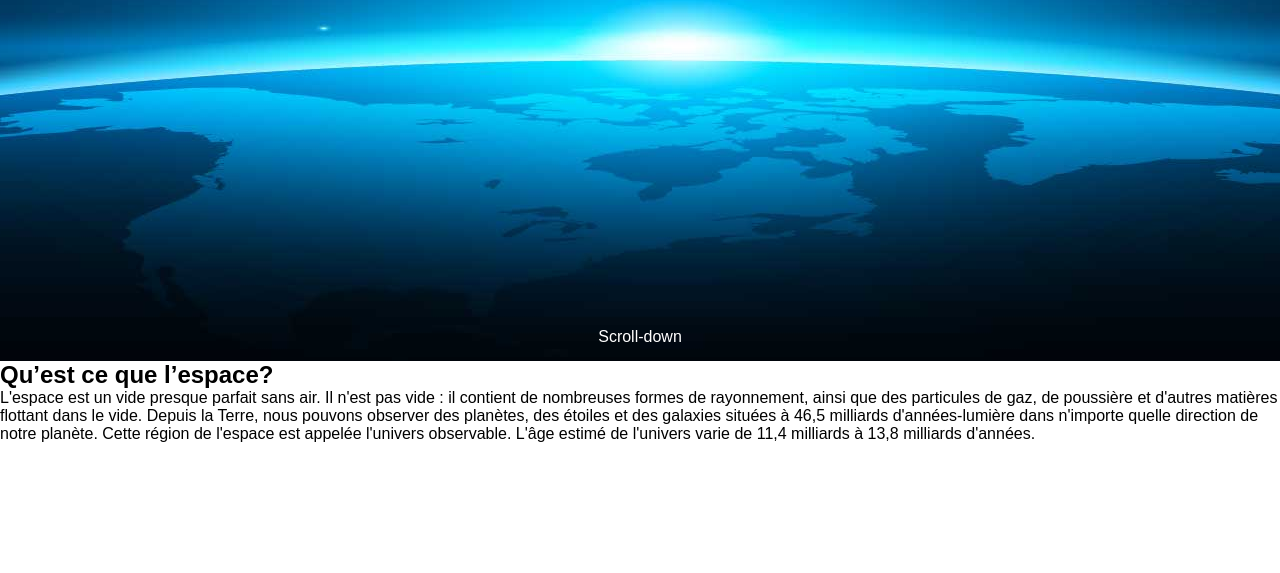
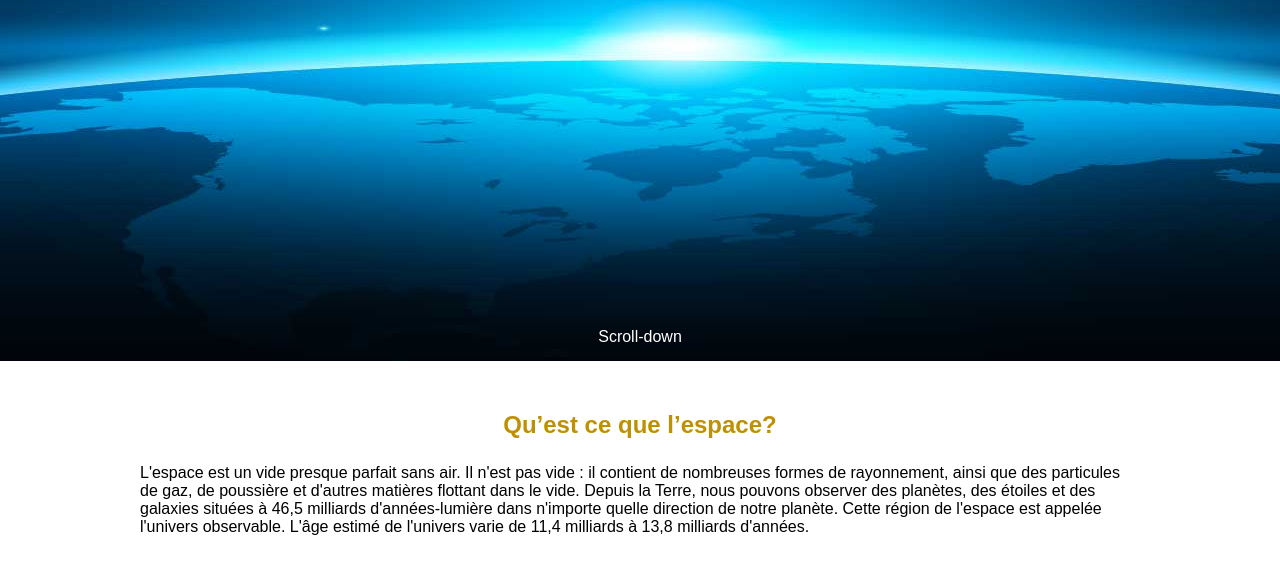
Before and after one commit to Stevensonss/spahubFront, a plain HTML site: page index.html in a window 1280 px wide. Shown: the part 439-1012 px from the top of the page. Before the commit the page ends 882 px from the top, so only its background shows below. Drawn offline with Linux system fonts and the light colour scheme.

Commit message:
vlad-code

```diff
--- a/index.html
+++ b/index.html
@@ -42,8 +42,10 @@
     </section>
 
     <section class="about">
-        <h2>Qu’est ce que  l’espace?</h2>
-        <p>L'espace est un vide presque parfait sans air. Il n'est pas vide : il contient de nombreuses formes de rayonnement, ainsi que des particules de gaz, de poussière et d'autres matières flottant dans le vide. Depuis la Terre, nous pouvons observer des planètes, des étoiles et des galaxies situées à 46,5 milliards d'années-lumière dans n'importe quelle direction de notre planète. Cette région de l'espace est appelée l'univers observable. L'âge estimé de l'univers varie de 11,4 milliards à 13,8 milliards d'années.</p>
+        <div class="about-space">
+            <h2>Qu’est ce que  l’espace?</h2>
+            <p>L'espace est un vide presque parfait sans air. Il n'est pas vide : il contient de nombreuses formes de rayonnement, ainsi que des particules de gaz, de poussière et d'autres matières flottant dans le vide. Depuis la Terre, nous pouvons observer des planètes, des étoiles et des galaxies situées à 46,5 milliards d'années-lumière dans n'importe quelle direction de notre planète. Cette région de l'espace est appelée l'univers observable. L'âge estimé de l'univers varie de 11,4 milliards à 13,8 milliards d'années.</p>
+        </div>
         <div class="about-us">
             <div class="about-us-txt"></div>
             <div class="about-us-img"></div>
--- a/style.css
+++ b/style.css
@@ -118,3 +118,16 @@ nav {
     left:50%;
     transform: translateX(-50%);
 }
+
+.about {
+    width: 80%;
+    max-width:1000px;
+    margin:50px auto;
+}
+
+.about-space > h2 {
+    font-size:24px;
+    color: #BF9002;
+    margin-bottom:25px;
+    text-align: center;
+}
```
